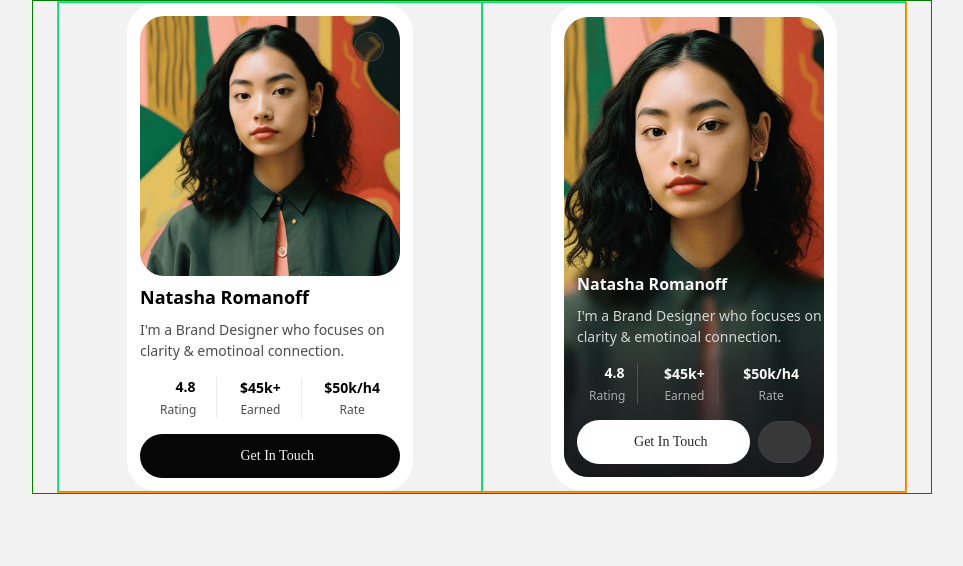
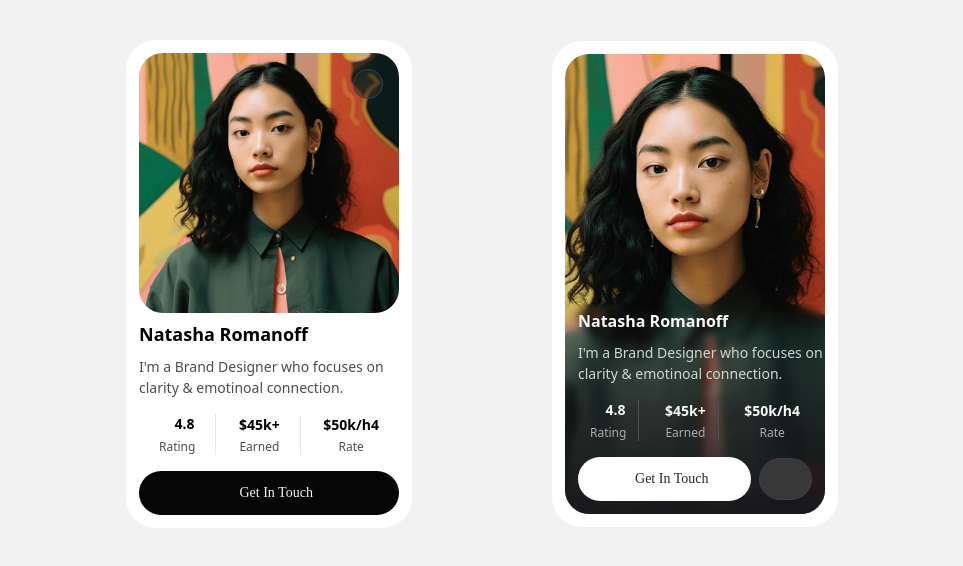
Before and after one commit to MANANTANDON/4d616e616e, a Next.js app: page /100designs/day8 in a window 1280 px wide. Shown: the top 566 px of the page, without its empty margins (158-1121 px from the left). Built offline with nearby package versions, Linux system fonts and the light colour scheme; a web font is replaced by a local one.

Commit message:
borders remove...

```diff
--- a/src/pages/100designs/day8.jsx
+++ b/src/pages/100designs/day8.jsx
@@ -5,12 +5,12 @@ import React from "react";
 export default function Day8() {
   return (
     <>
-      <div className="h-screen w-screen bg-[#F2F2F2]">
-        <Container maxWidth="md" style={{ border: "1px solid green" }}>
-          <Grid2 container className="border border-amber-500">
+      <div className="h-screen w-screen bg-[#F2F2F2] overflow-scroll">
+        <Container maxWidth="md" className="py-10">
+          <Grid2 container>
             <Grid2
               size={{ xs: 12, md: 6 }}
-              className="flex items-center justify-center border border-green-400"
+              className="flex items-center justify-center"
             >
               <div className="bg-[#FFFFFF] rounded-[30px] p-[13px]">
                 <div className="relative overflow-hidden h-[260px] w-[260px] max-w-[260px] rounded-3xl">
@@ -64,7 +64,8 @@ export default function Day8() {
             </Grid2>
             <Grid2
               size={{ xs: 12, md: 6 }}
-              className="flex items-center justify-center border border-green-400"
+              sx={{ mt: { xs: 5, md: 0 } }}
+              className="flex items-center justify-center"
             >
               <div className="bg-[#FFFFFF] rounded-[30px] p-[13px]">
                 <div className="relative overflow-hidden h-[460px] w-[260px] max-w-[260px] rounded-3xl">
```
